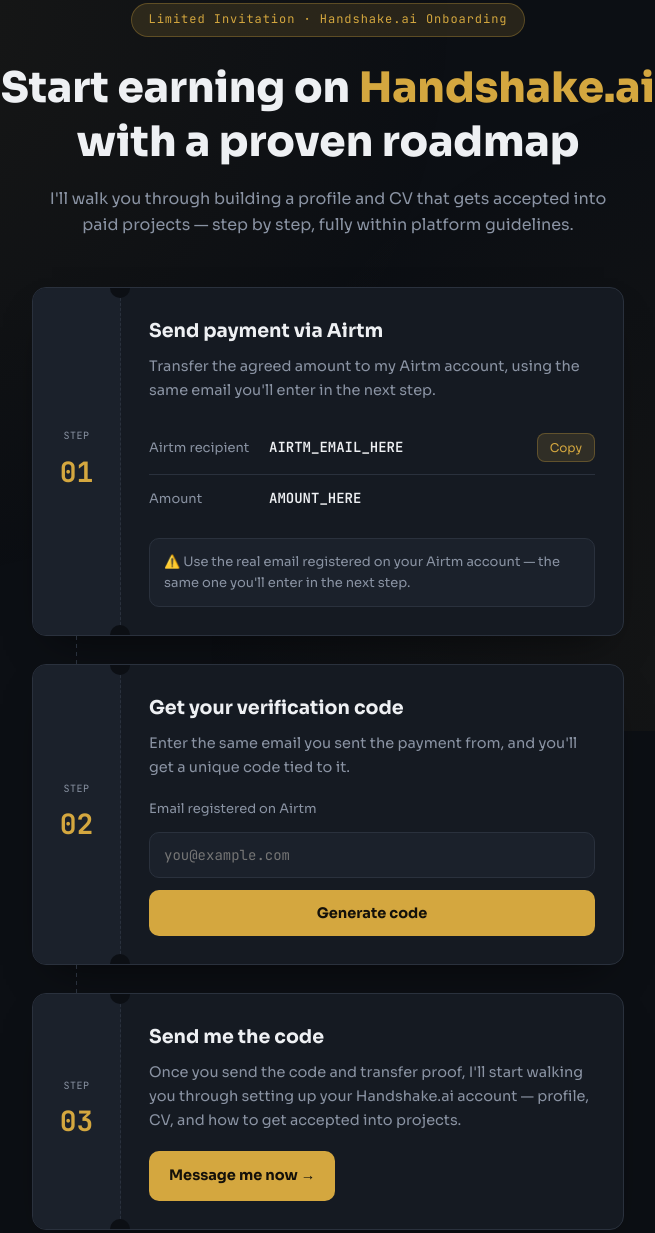
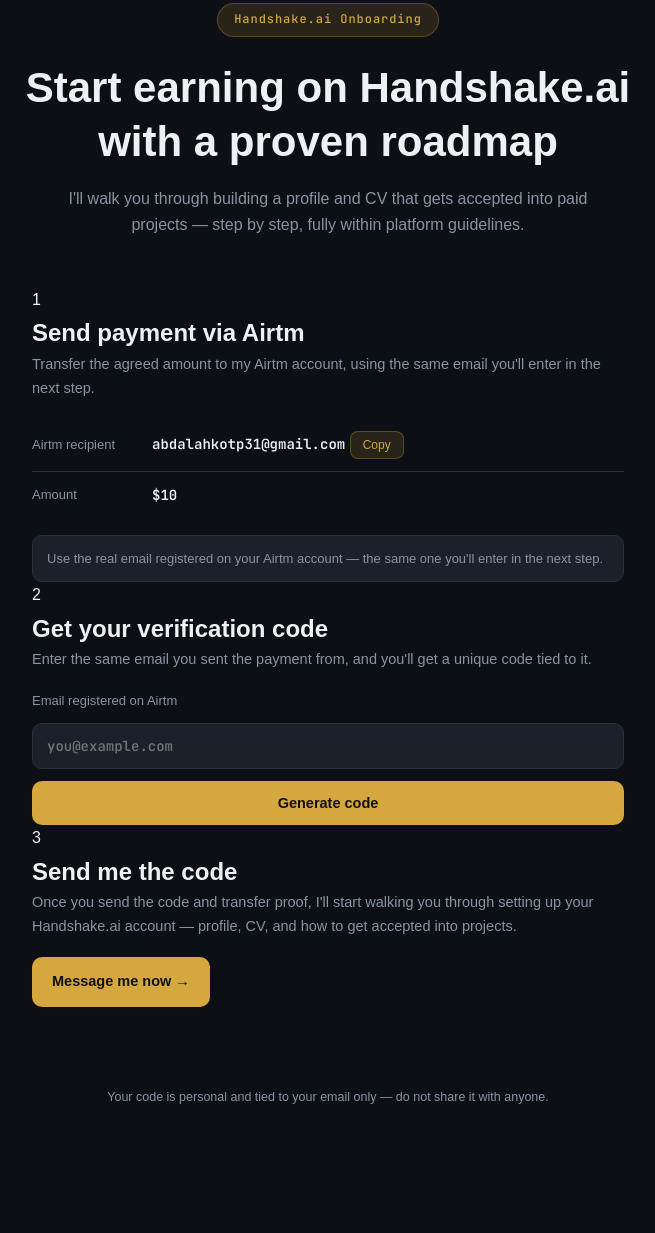
Before and after one commit to pedoow1/HandshakeAi, a website: page index.html in a window 1280 px wide. Shown: the part 69-1302 px from the top of the page, without its empty margins (312-967 px from the left). After the commit the page ends 1237 px from the top, so only its background shows below. Drawn offline with Linux system fonts and the light colour scheme.

Commit message:
Update index.html

```diff
--- a/index.html
+++ b/index.html
@@ -3,52 +3,52 @@
 <head>
 <meta charset="UTF-8">
 <meta name="viewport" content="width=device-width, initial-scale=1.0">
-<title>Your Invitation to Handshake.ai Onboarding</title>
+<title>Handshake.ai Onboarding</title>
 <link rel="preconnect" href="https://fonts.googleapis.com">
-<link href="https://fonts.googleapis.com/css2?family=Sora:wght@400;500;700;800&family=JetBrains+Mono:wght@400;600;700&display=swap" rel="stylesheet">
+<link href="https://fonts.googleapis.com/css2?family=Inter:wght@400;500;600;700;800&family=JetBrains+Mono:wght@500;600;700&display=swap" rel="stylesheet">
 <link rel="stylesheet" href="style.css">
 </head>
 <body>
 
-<div class="noise"></div>
-
 <header class="hero">
-  <div class="eyebrow">Limited Invitation &middot; Handshake.ai Onboarding</div>
-  <h1>Start earning on <span>Handshake.ai</span> with a proven roadmap</h1>
+  <div class="eyebrow">Handshake.ai Onboarding</div>
+  <h1>Start earning on Handshake.ai with a proven roadmap</h1>
   <p class="sub">I'll walk you through building a profile and CV that gets accepted into paid projects — step by step, fully within platform guidelines.</p>
 </header>
 
 <main>
 
-  <section class="ticket-card" id="step1">
-    <div class="ticket-stub">
-      <div class="stub-label">STEP</div>
-      <div class="stub-number">01</div>
+  <section class="step-card" id="step1">
+    <div class="step-marker">
+      <span class="step-num">1</span>
+      <span class="step-line"></span>
     </div>
-    <div class="ticket-body">
+    <div class="step-content">
       <h2>Send payment via Airtm</h2>
       <p class="muted">Transfer the agreed amount to my Airtm account, using the same email you'll enter in the next step.</p>
+      <div class="detail-card">
         <div class="detail-row">
           <span class="detail-key">Airtm recipient</span>
-        <span class="detail-val" id="airtmHandle">AIRTM_EMAIL_HERE</span>
+          <div class="detail-val-group">
+            <span class="detail-val" id="airtmHandle">abdalahkotp31@gmail.com</span>
             <button class="copy-btn" data-copy="#airtmHandle">Copy</button>
+          </div>
         </div>
         <div class="detail-row">
           <span class="detail-key">Amount</span>
-        <span class="detail-val">AMOUNT_HERE</span>
+          <span class="detail-val">$10</span>
         </div>
-      <p class="note">⚠️ Use the real email registered on your Airtm account — the same one you'll enter in the next step.</p>
+      </div>
+      <p class="note">Use the real email registered on your Airtm account — the same one you'll enter in the next step.</p>
     </div>
   </section>
 
-  <div class="connector"></div>
-
-  <section class="ticket-card" id="step2">
-    <div class="ticket-stub">
-      <div class="stub-label">STEP</div>
-      <div class="stub-number">02</div>
+  <section class="step-card" id="step2">
+    <div class="step-marker">
+      <span class="step-num">2</span>
+      <span class="step-line"></span>
     </div>
-    <div class="ticket-body">
+    <div class="step-content">
       <h2>Get your verification code</h2>
       <p class="muted">Enter the same email you sent the payment from, and you'll get a unique code tied to it.</p>
 
@@ -61,25 +61,21 @@
         </button>
       </form>
 
-      <div id="result" class="result-ticket" hidden>
-        <div class="perforation"></div>
+      <div id="result" class="result-box" hidden>
         <div class="result-label">Your verification code</div>
         <div class="result-code" id="codeOutput">— — — — — — — —</div>
-        <div class="result-hint">📸 Screenshot this code and send it to me privately along with proof of transfer</div>
+        <div class="result-hint">Screenshot this code and send it to me privately along with proof of transfer</div>
       </div>
 
       <div id="errorBox" class="error-box" hidden></div>
     </div>
   </section>
 
-  <div class="connector"></div>
-
-  <section class="ticket-card" id="step3">
-    <div class="ticket-stub">
-      <div class="stub-label">STEP</div>
-      <div class="stub-number">03</div>
+  <section class="step-card" id="step3">
+    <div class="step-marker">
+      <span class="step-num">3</span>
     </div>
-    <div class="ticket-body">
+    <div class="step-content">
       <h2>Send me the code</h2>
       <p class="muted">Once you send the code and transfer proof, I'll start walking you through setting up your Handshake.ai account — profile, CV, and how to get accepted into projects.</p>
       <a class="dm-btn" id="dmLink" href="CONTACT_LINK_HERE" target="_blank" rel="noopener">Message me now →</a>
```
Lines whose indentation alone changed are shown as unchanged.
